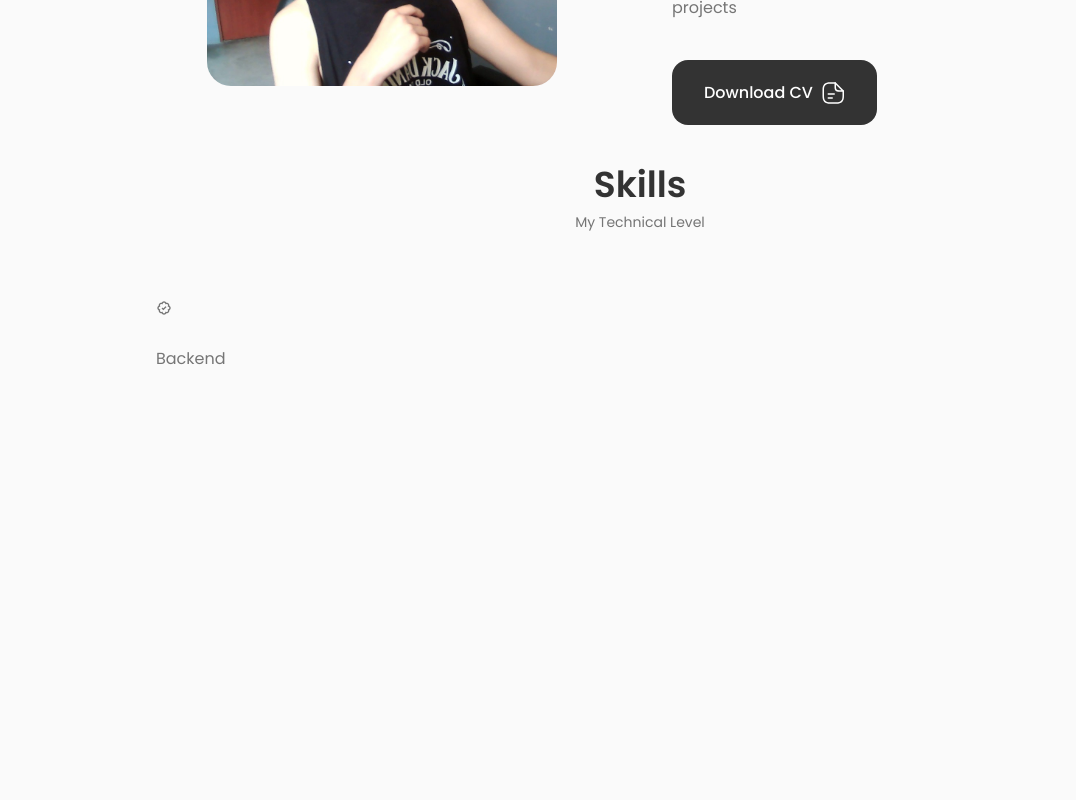
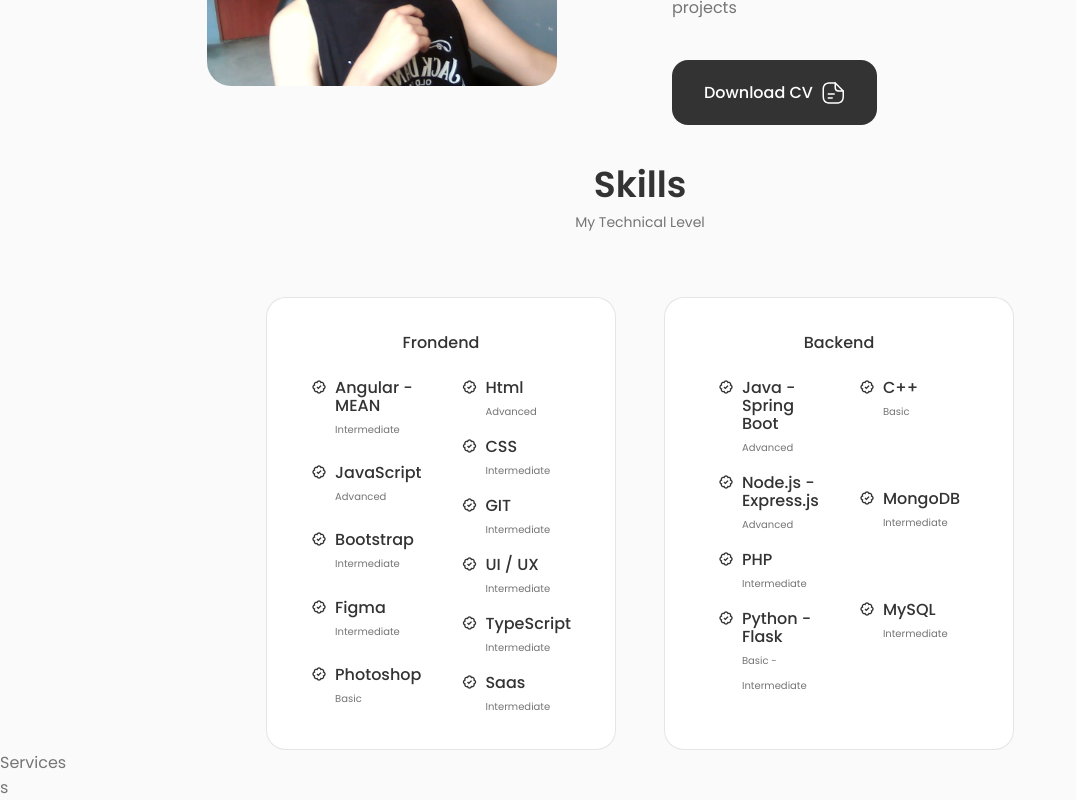
Before and after one commit to CodeAll-Developer/portfolio-codigo-total-react, a React (Create React App) app: page / in a window 1280 px wide. Shown: the part 1303-2103 px from the top of the page, without its empty margins (0-1076 px from the left). Before the commit the page ends 1674 px from the top, so only its background shows below. Built offline with nearby package versions, Linux system fonts and the light colour scheme.

Commit message:
Skills add

```diff
--- a/src/App.js
+++ b/src/App.js
@@ -1,12 +1,11 @@
 import './App.css';
 
-//importamso el componente del header
-// import { About } from './components/about/About';
 
 import {Header} from './components/header/Header';
 import {Home} from "./components/home/Home";
 import {About} from "./components/about/About";
 import {Skills} from "./components/skills/Skills";
+import {Services} from "./components/services/Services";
 
 function App() {
     return (
@@ -16,6 +15,7 @@ function App() {
                 <Home/>
                 <About />
                 <Skills/>
+                <Services/>s
             </main>
         </>
     );
--- /dev/null
+++ b/src/components/services/Services.jsx
@@ -0,0 +1,10 @@
+import React from "react";
+
+import './services.css'
+
+//funcional component
+export const Services = () =>{
+    return(
+        <div>Services</div>
+    )
+}
--- a/src/components/skills/Backend.jsx
+++ b/src/components/skills/Backend.jsx
@@ -2,6 +2,81 @@ import React from "react";
 
 export const Backend  = () =>{
     return(
-        <div>Backend</div>
+        <div className="skills__content">
+            <h3 className="skills__title">Backend</h3>
+            <div className="skills__box">
+                <div className="skills__group">
+                    {/*hablilidades*/}
+                    <div className="skills__data">
+                        <i className="bx bx-badge-check"></i>
+                        <div>
+                            <h3 className="skills__name">Java - Spring Boot</h3>
+                            <span className="skills__level">Advanced</span>
+                        </div>
+                    </div>
+                    {/*hablilidades*/}
+                    <div className="skills__data">
+                        <i className="bx bx-badge-check"></i>
+                        <div>
+                            <h3 className="skills__name">Node.js - Express.js</h3>
+                            <span className="skills__level">Advanced</span>
+                        </div>
+                    </div>
+
+                    {/*hablilidades*/}
+                    <div className="skills__data">
+                        <i className="bx bx-badge-check"></i>
+                        <div>
+                            <h3 className="skills__name">PHP</h3>
+                            <span className="skills__level">Intermediate</span>
+                        </div>
+                    </div>
+
+                    {/*hablilidades*/}
+                    <div className="skills__data">
+                        <i className="bx bx-badge-check"></i>
+                        <div>
+                            <h3 className="skills__name">Python - Flask</h3>
+                            <span className="skills__level">Basic - Intermediate</span>
+                        </div>
+                    </div>
+
+
+                </div>
+
+
+                <div className="skills__group">
+                    {/*hablilidades*/}
+                    <div className="skills__data">
+                        <i className="bx bx-badge-check"></i>
+                        <div>
+                            <h3 className="skills__name">C++</h3>
+                            <span className="skills__level">Basic</span>
+                        </div>
+                    </div>
+                    {/*hablilidades*/}
+                    <div className="skills__data">
+                        <i className="bx bx-badge-check"></i>
+                        <div>
+                            <h3 className="skills__name">MongoDB</h3>
+                            <span className="skills__level">Intermediate</span>
+                        </div>
+                    </div>
+
+                    {/*hablilidades*/}
+                    <div className="skills__data">
+                        <i className="bx bx-badge-check"></i>
+                        <div>
+                            <h3 className="skills__name">MySQL</h3>
+                            <span className="skills__level">Intermediate</span>
+                        </div>
+                    </div>
+
+
+
+                </div>
+
+            </div>
+        </div>
     )
 }
--- a/src/components/skills/Frontend.jsx
+++ b/src/components/skills/Frontend.jsx
@@ -1,22 +1,115 @@
 import React from "react";
 
-export const Frontend  = () =>{
-    return(
+export const Frontend = () => {
+    return (
         <div className="skills__content">
-            <h3 className="skills__title"></h3>
+            <h3 className="skills__title">Frondend</h3>
             <div className="skills__box">
                 <div className="skills__group">
-
+                    {/*hablilidades*/}
+                    <div className="skills__data">
+                        <i className="bx bx-badge-check"></i>
+                        <div>
+                            <h3 className="skills__name">Angular - MEAN</h3>
+                            <span className="skills__level">Intermediate</span>
+                        </div>
+                    </div>
+                    {/*hablilidades*/}
                     <div className="skills__data">
                         <i class="bx bx-badge-check"></i>
-                            <div>
-                                <h3 className="skills__name"></h3>
-                                <span className="skills__level"></span>
-                            </div>
+                        <div>
+                            <h3 className="skills__name">JavaScript</h3>
+                            <span className="skills__level">Advanced</span>
+                        </div>
                     </div>
 
 
+                    {/*hablilidades*/}
+                    <div className="skills__data">
+                        <i class="bx bx-badge-check"></i>
+                        <div>
+                            <h3 className="skills__name">Bootstrap</h3>
+                            <span className="skills__level">Intermediate</span>
+                        </div>
+                    </div>
+
+                    {/*hablilidades*/}
+                    <div className="skills__data">
+                        <i class="bx bx-badge-check"></i>
+                        <div>
+                            <h3 className="skills__name">Figma</h3>
+                            <span className="skills__level">Intermediate</span>
+                        </div>
+                    </div>
+
+                    {/*hablilidades*/}
+                    <div className="skills__data">
+                        <i class="bx bx-badge-check"></i>
+                        <div>
+                            <h3 className="skills__name">Photoshop</h3>
+                            <span className="skills__level">Basic</span>
+                        </div>
+                    </div>
+
+
+
                 </div>
+
+                <div className="skills__group">
+                    <div className="skills__data">
+                        <i className="bx bx-badge-check"></i>
+                        <div>
+                            <h3 className="skills__name">Html</h3>
+                            <span className="skills__level">Advanced</span>
+                        </div>
+                    </div>
+
+                    <div className="skills__data">
+                        <i className="bx bx-badge-check"></i>
+                        <div>
+                            <h3 className="skills__name">CSS</h3>
+                            <span className="skills__level">Intermediate</span>
+                        </div>
+                    </div>
+
+                    <div className="skills__data">
+                        <i className="bx bx-badge-check"></i>
+                        <div>
+                            <h3 className="skills__name">GIT</h3>
+                            <span className="skills__level">Intermediate</span>
+                        </div>
+                    </div>
+
+                    <div className="skills__data">
+                        <i className="bx bx-badge-check"></i>
+                        <div>
+                            <h3 className="skills__name">UI / UX</h3>
+                            <span className="skills__level">Intermediate</span>
+                        </div>
+                    </div>
+
+                    <div className="skills__data">
+                        <i className="bx bx-badge-check"></i>
+                        <div>
+                            <h3 className="skills__name">TypeScript</h3>
+                            <span className="skills__level">Intermediate</span>
+                        </div>
+                    </div>
+
+
+                    <div className="skills__data">
+                        <i className="bx bx-badge-check"></i>
+                        <div>
+                            <h3 className="skills__name">Saas</h3>
+                            <span className="skills__level">Intermediate</span>
+                        </div>
+                    </div>
+
+
+
+                </div>
+
+
             </div>
         </div>
     )
--- a/src/components/skills/skills.css
+++ b/src/components/skills/skills.css
@@ -0,0 +1,92 @@
+.skills__container {
+    grid-template-columns: repeat(2, 350px);
+    column-gap: 3rem;
+    justify-content: center;
+}
+
+/*para cauna de las columnas*/
+
+
+.skills__content {
+    background-color: var(--container-color);
+    border: 1px solid rgba(0, 0, 0, 0.1);
+    padding: 2rem 4rem;
+    border-radius: 1.25rem;
+}
+
+.skills__title {
+    font-size: var(--normal-font-size);
+    font-weight: var(--font-medium);
+    text-align: center;
+    margin-bottom: var(--mb-1-5);
+}
+
+.skills__box {
+    display: flex;
+    justify-content: center;
+    column-gap: 2.5rem;
+}
+
+.skills__group {
+    display: grid;
+    align-items: flex-start;
+    row-gap: 1rem;
+}
+
+.skills__data {
+    display: flex;
+    column-gap: 0.5rem;
+
+}
+
+.skills .bx-badge-check {
+    font-size: 1rem;
+    color: var(--title-color);
+}
+
+.skills__name {
+    font-size: var(--normal-font-size);
+    font-weight: var(--font-medium);
+    line-height: 18px;
+
+
+}
+
+.skills__level {
+    font-size: var(--tiny-font-size);
+}
+
+/* For medium devices */
+
+@media screen and (max-width: 992px) {
+    /**una sola finla es como el inictial*/
+    .skills__container {
+        grid-template-columns: max-content;
+        row-gap: 2rem
+    }
+
+
+}
+
+@media screen and (max-width: 768px) {
+    .skills__container {
+        grid-template-columns: 1fr;
+
+    }
+
+    .skills__container {
+        padding: 1.5rem;
+    }
+}
+
+
+/* For small devices */
+@media screen and (max-width: 350px) {
+    .skills__box {
+        column-gap: 1.25rem;
+    }
+
+    .skills__name {
+        font-size: var(--small-font-size);
+    }
+}
```
Also changed, not shown: src/components/services/services.css (added).
